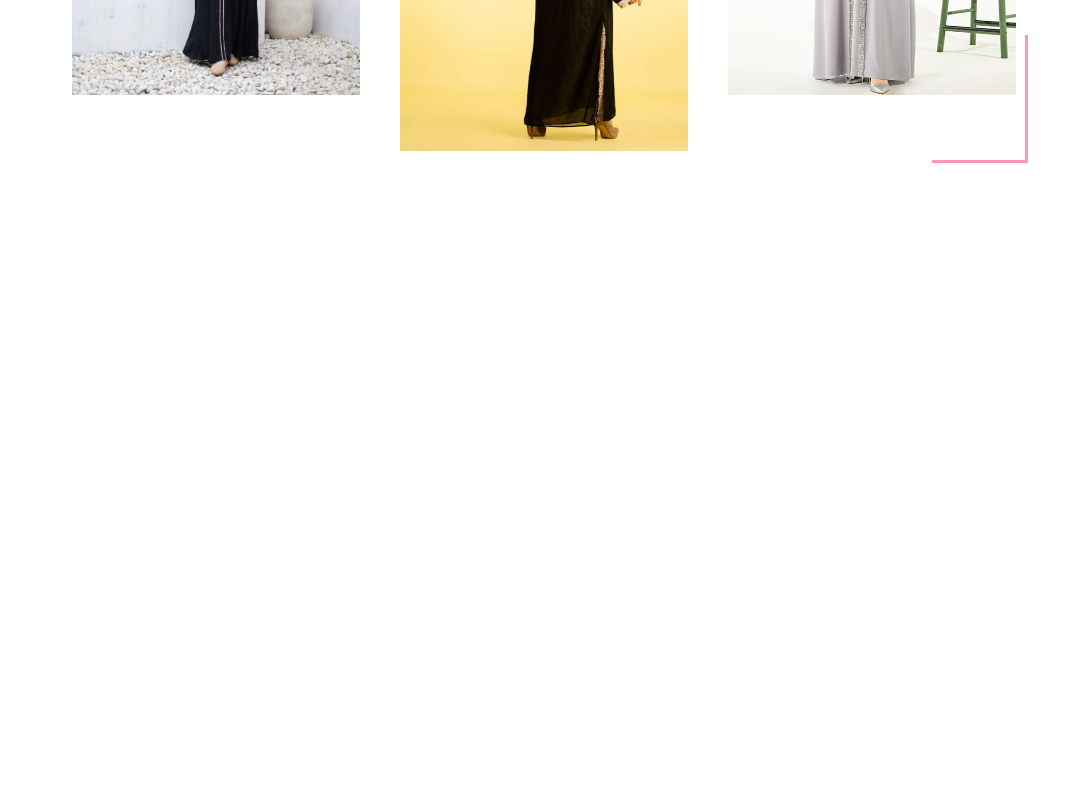
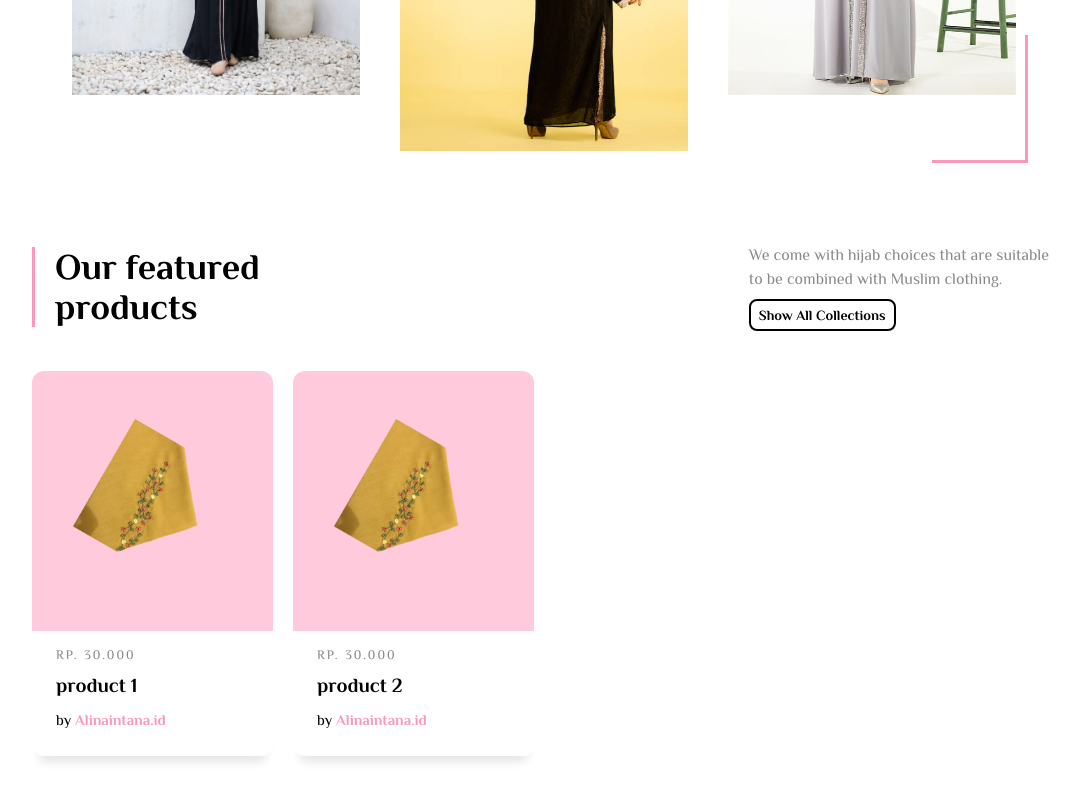
Before and after one commit to chirzarahman/alinaintana-id, a Next.js app: page / in a window 1280 px wide. Shown: the part 953-1753 px from the top of the page, without its empty margins (96-1176 px from the left). Before the commit the page ends 1196 px from the top, so only its background shows below. Built offline with nearby package versions, Linux system fonts and the light colour scheme.

Commit message:
Slicing products section

```diff
--- a/src/app/globals.css
+++ b/src/app/globals.css
@@ -16,12 +16,102 @@
   }
 }
 
-/* body {
-  color: rgb(var(--foreground-rgb));
-  background: linear-gradient(
-      to bottom,
-      transparent,
-      rgb(var(--background-end-rgb))
-    )
-    rgb(var(--background-start-rgb));
-} */
+.card--1 .card__img,
+.card--1 .card__img--hover {
+  background-color: #AD7D52;
+  width: 100%;
+  height: 60%;
+}
+
+.card--2 .card__img,
+.card--2 .card__img--hover {
+  background-color: #ffcbdc;
+  width: 100%;
+}
+
+.card__img {
+  visibility: hidden;
+  background-size: cover;
+  background-position: center;
+  background-repeat: no-repeat;
+  width: 100%;
+  height: 235px;
+  border-top-left-radius: 12px;
+  border-top-right-radius: 12px;
+
+}
+
+.card__info-hover {
+  position: absolute;
+  padding: 16px;
+  width: 100%;
+  opacity: 0;
+  top: 0;
+}
+
+.card__img--hover {
+  transition: 0.2s all ease-out;
+  position: absolute;
+  top: 0;
+}
+
+.card {
+  /* margin-right: 25px; */
+  transition: all .4s cubic-bezier(0.175, 0.885, 0, 1);
+  background-color: #fff;
+  position: relative;
+  border-radius: 12px;
+  overflow: hidden;
+  box-shadow: 0px 13px 10px -7px rgba(0, 0, 0, 0.1);
+}
+
+.card:hover {
+  box-shadow: 0px 30px 18px -8px rgba(0, 0, 0, 0.1);
+  transform: scale(1.10, 1.10);
+}
+
+.card__info {
+  z-index: 2;
+  background-color: #fff;
+  border-bottom-left-radius: 12px;
+  border-bottom-right-radius: 12px;
+  padding: 16px 24px 24px 24px;
+}
+
+.card__category {
+  text-transform: uppercase;
+  font-size: 13px;
+  letter-spacing: 2px;
+  font-weight: 500;
+  color: #868686;
+}
+
+.card__title {
+  margin-top: 5px;
+  margin-bottom: 10px;
+}
+
+.card__by {
+  font-size: 15px;
+  font-weight: 500;
+}
+
+.card__author {
+  font-weight: 600;
+  text-decoration: none;
+  color: #F999B7;
+}
+
+.card:hover .card__img--hover {
+  height: 100%;
+  opacity: 0.3;
+}
+
+.card:hover .card__info {
+  background-color: transparent;
+  position: relative;
+}
+
+.card:hover .card__info-hover {
+  opacity: 1;
+}
--- a/src/app/page.tsx
+++ b/src/app/page.tsx
@@ -3,6 +3,7 @@ import Link from 'next/link';
 import { useState } from 'react'
 import Home from './sections/home';
 import About from './sections/about';
+import Products from './sections/products';
 
 export default function Index() {
   const [navbar, setNavbar] = useState(false)
@@ -53,6 +54,7 @@ export default function Index() {
       </nav>
       <Home />
       <About />
+      <Products />
     </>
   )
 }
--- /dev/null
+++ b/src/app/sections/products.tsx
@@ -0,0 +1,102 @@
+import Image from "next/image";
+import { useState } from "react";
+
+const products = [
+    {
+        title: "product 1",
+        by: "Alinaintana.id",
+        price: "30.000"
+    },
+    {
+        title: "product 2",
+        by: "Alinaintana.id",
+        price: "30.000"
+    },
+    {
+        title: "product 3",
+        by: "Alinaintana.id",
+        price: "30.000"
+    },
+    {
+        title: "product 4",
+        by: "Alinaintana.id",
+        price: "30.000"
+    },
+    {
+        title: "product 5",
+        by: "Alinaintana.id",
+        price: "30.000"
+    },
+    {
+        title: "product 6",
+        by: "Alinaintana.id",
+        price: "30.000"
+    },
+    {
+        title: "product 7",
+        by: "Alinaintana.id",
+        price: "30.000"
+    },
+    {
+        title: "product 8",
+        by: "Alinaintana.id",
+        price: "30.000"
+    },
+]
+
+const initialPostList = 2;
+const incrementInitialPostList = 100;
+
+export default function Products() {
+    const [displayPosts, setDisplayPosts] = useState(initialPostList);
+
+    const loadMore = () => {
+        setDisplayPosts(displayPosts + incrementInitialPostList)
+    }
+
+    const loadLess = () => {
+        setDisplayPosts(displayPosts - incrementInitialPostList)
+    }
+
+    return (
+        <div className="flex flex-col items-center my-20">
+            <div className="text-center md:text-start md:flex md:items-center w-4/5 md:justify-between mb-10">
+                <div className="md:w-1/4 md:border-l-[3px] md:border-[#F999B7] md:pl-5">
+                    <h1 className="text-4xl font-semibold">Our featured products</h1>
+                </div>
+                <hr className="w-1/2 border-[3px] border-[#F999B7] mx-auto mt-2 mb-5 md:hidden" />
+                <div className="md:w-[30%]">
+                    <p className="text-[#898989]">We come with hijab choices that are suitable to be combined with Muslim clothing.</p>
+                    {displayPosts < products.length ? (
+                        <button onClick={loadMore} className="hover:bg-black hover:text-white focus:ring-4 focus:outline-none focus:ring-gray-300 font-semibold rounded-lg text-sm px-2 py-1 mt-2 text-center border-2 border-black capitalize">
+                            show all collections
+                        </button>
+                    ) : (
+                        <button onClick={loadLess} className="hover:bg-black hover:text-white focus:ring-4 focus:outline-none focus:ring-gray-300 font-semibold rounded-lg text-sm px-2 py-1 mt-2 text-center border-2 border-black capitalize">
+                            show less collections
+                        </button>
+                    )}
+                </div>
+            </div>
+            <div className="w-4/5 grid md:grid-cols-2 lg:grid-cols-4 gap-x-0 md:gap-x-5 gap-y-10">
+                {products.slice(0, displayPosts).map((product, i) => (
+                    <div className="w-full" key={i}>
+                        <article className="card card--2">
+                            <div className="card__img"></div>
+                            <div className="card_link cursor-pointer">
+                                <div className="card__img--hover">
+                                    <Image src={'/assets/produk.png'} className="mx-auto my-12" width={160} height={160} alt="produk" />
+                                </div>
+                            </div>
+                            <div className="card__info mt-5">
+                                <span className="card__category">Rp. {product.price}</span>
+                                <h3 className="card__title font-semibold text-xl">{product.title}</h3>
+                                <p className="card__by">by <span className="card__author" title="author">{product.by}</span></p>
+                            </div>
+                        </article>
+                    </div>
+                ))}
+            </div>
+        </div>
+    )
+}
```
Also changed, not shown: public/assets/produk.png (added).
